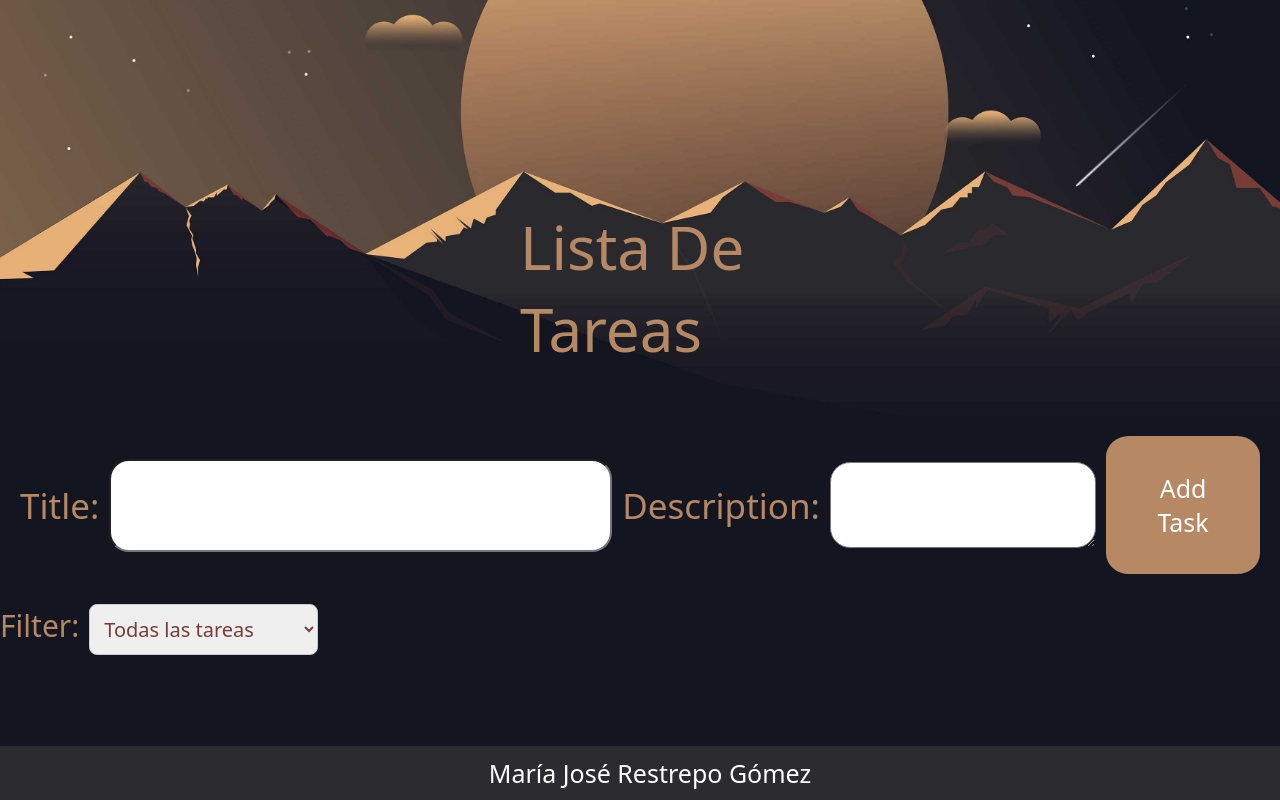
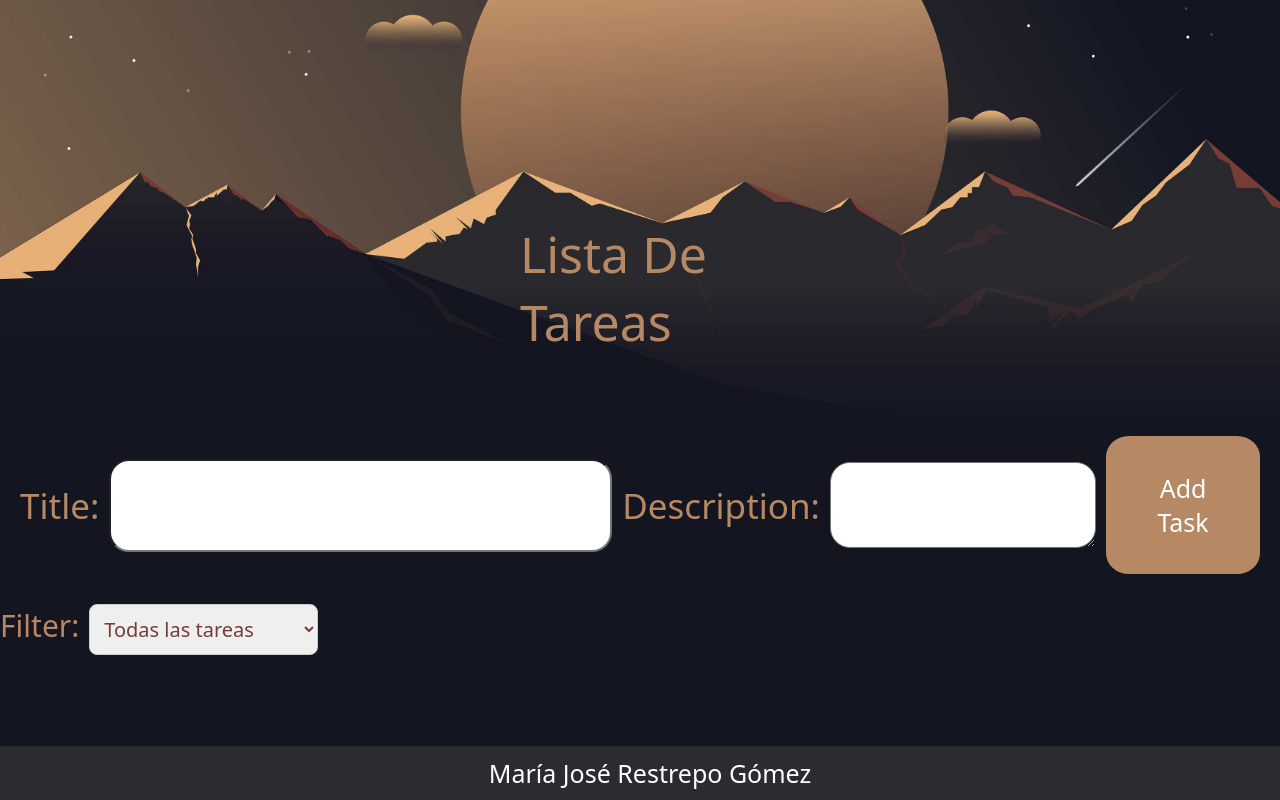
Before and after one commit to MaJoReGo/TallerMJListTasks, a React (Vite) app: page / in a window 1280 px wide. Built offline with nearby package versions, Linux system fonts and the light colour scheme; a web font is replaced by a local one.

Commit message:
Corrigiendo tamaños

```diff
--- a/src/components/Layouts/Header/Header.css
+++ b/src/components/Layouts/Header/Header.css
@@ -20,7 +20,7 @@ header h1{
     font-style: normal;
     color: #b68964;
     margin: 0 32rem;
-    font-size: 60px;
+    font-size: 50px;
     margin-top: 20vh;
 }
 
```
